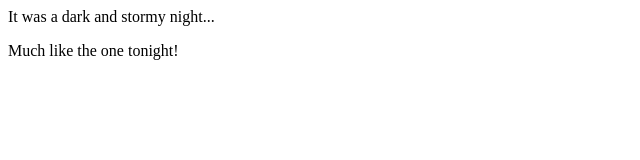
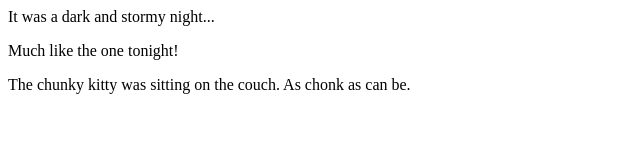
Before and after one commit to lizwait/fireside-story, a plain HTML site: page index.html in a window 1280 px wide. Shown: the whole page, without its empty margins (0-640 px from the left). Drawn offline with Linux system fonts and the light colour scheme.

Commit message:
added third line

```diff
--- a/index.html
+++ b/index.html
@@ -2,5 +2,6 @@
   <body>
     <p>It was a dark and stormy night...</p>
     <p>Much like the one tonight!</p>
+    <p>The chunky kitty was sitting on the couch. As chonk as can be.</p>
   </body>
 </html>
```
